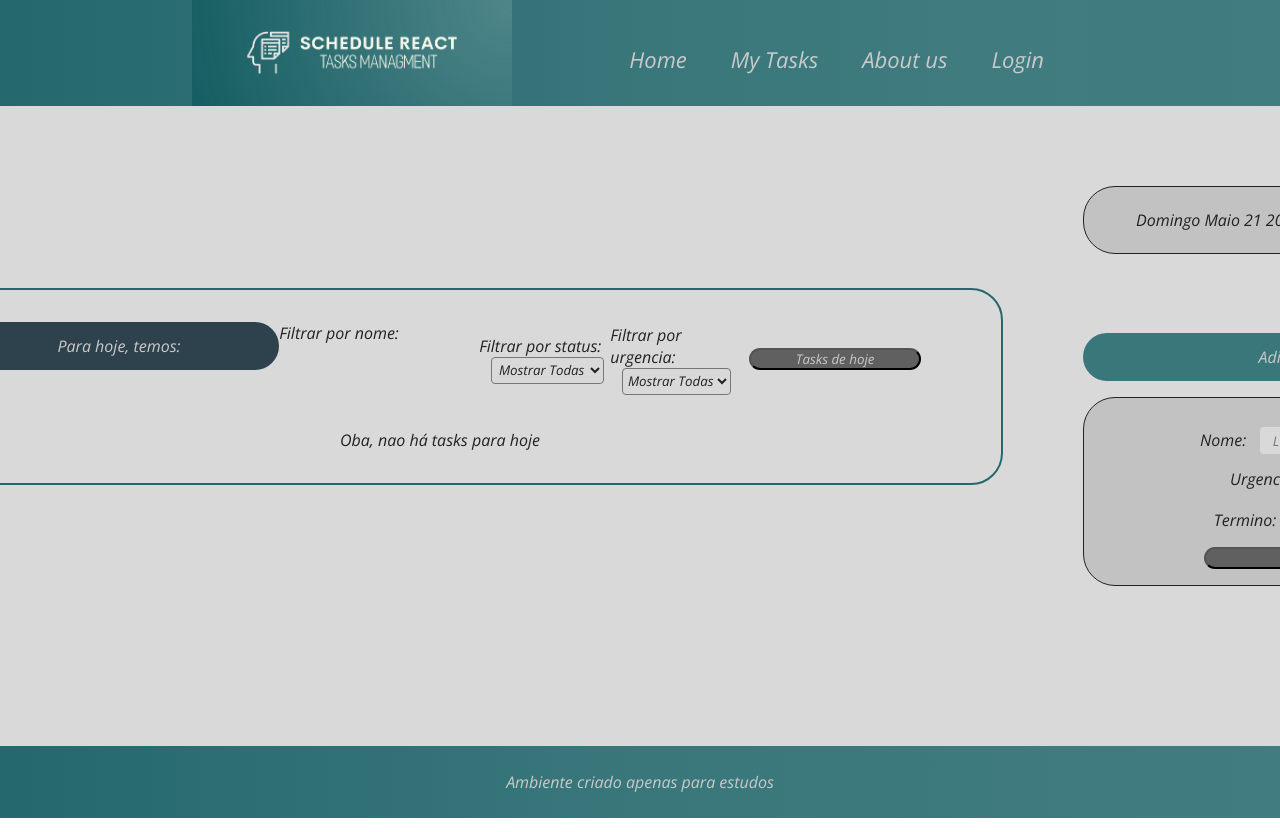
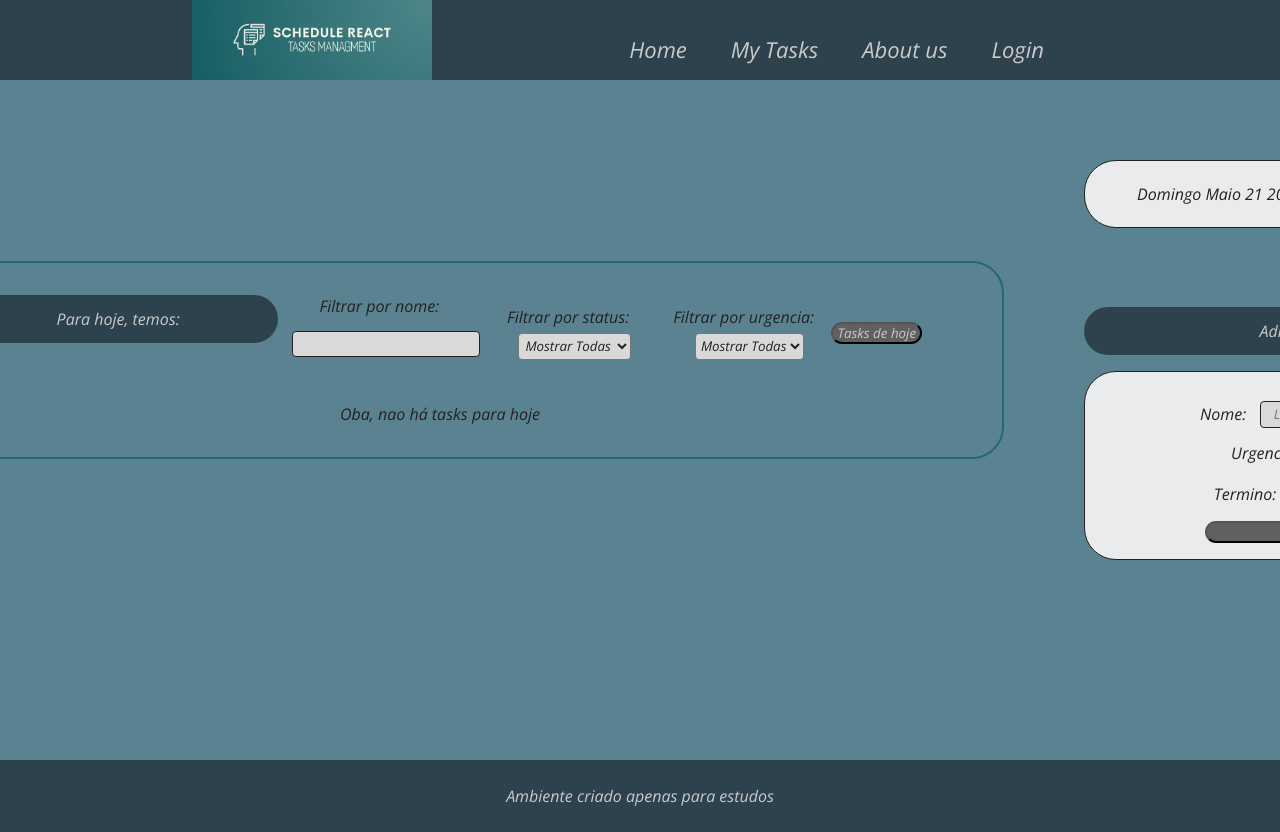
Before and after one commit to arturwatana/schedule-react, a React (Vite) app: page /mytasks in a window 1280 px wide. Shown: the top 832 px of the page. Built offline with nearby package versions, Linux system fonts and the light colour scheme; data requests are answered from the project's data file.

Commit message:
fix: styles

```diff
--- a/src/Components/TaskCard/TaskCard.module.css
+++ b/src/Components/TaskCard/TaskCard.module.css
@@ -1,9 +1,10 @@
 .taskCard {
-  background-color: #6a6a6a;
+  background-color: #eaebed;
   border-radius: 1em;
   margin: 1em;
   width: 20em;
   height: 13em;
+  box-shadow: 10px 5px 10px #222;
 }
 
 .taskCard div > p {
@@ -11,7 +12,7 @@
 }
 
 .taskCardTittle {
-  background-color: #4f9f74;
+  background-color: #98dad9;
   border-radius: 1em 1em 0 0;
   color: #222;
   height: 20%;
@@ -20,8 +21,10 @@
   padding-left: 1em;
   font-weight: bold;
 }
-
 .taskCard div > p > span {
   color: #222;
   font-weight: bold;
 }
+.taskCard div > p {
+  color: #222;
+}
--- a/src/Components/TimeCounter/TimeCounter.module.css
+++ b/src/Components/TimeCounter/TimeCounter.module.css
@@ -1,5 +1,5 @@
 .timer {
-  background-color: #c3c2c2;
+  background-color: #98dad9;
   border: 1px solid #222;
   text-align: center;
   border-radius: 2em;
--- a/src/Components/form/AddTaskForm.module.css
+++ b/src/Components/form/AddTaskForm.module.css
@@ -11,7 +11,7 @@
   display: flex;
   align-items: center;
   justify-content: center;
-  background-color: #3a777b;
+  background-color: #2e424d;
   border-radius: 2em;
 }
 
@@ -20,7 +20,7 @@
   margin-top: 1em;
   display: flex;
   flex-direction: column;
-  background-color: #c3c2c2;
+  background-color: #eaebed;
   align-items: center;
   width: 100%;
   border-radius: 2em;
--- a/src/Components/form/Input/Input.module.css
+++ b/src/Components/form/Input/Input.module.css
@@ -10,4 +10,12 @@
   margin: 1em 0 1em 1em;
   border: none;
   padding: 0 1em 0 1em;
+  border: 1px solid #222;
 }
+
+.nameFilter {
+  display: flex;
+  flex-direction: column;
+  justify-content: center;
+  align-items: center;
+}
--- a/src/Components/form/Select/Select.module.css
+++ b/src/Components/form/Select/Select.module.css
@@ -15,6 +15,13 @@
   text-align: center;
 }
 
-.margin-left {
-  margin-top: 0.5em;
+.selectFilter {
+  display: flex;
+  flex-direction: column;
+  align-items: center;
+  width: 100%;
 }
+
+.selectFilter label {
+  margin-bottom: 0.3em;
+}
--- a/src/Components/layout/Clock/Clock.module.css
+++ b/src/Components/layout/Clock/Clock.module.css
@@ -1,5 +1,5 @@
 .clock {
-  background-color: #c3c2c2;
+  background-color: #eaebed;
   border: 1px solid #222;
   text-align: center;
   border-radius: 2em;
--- a/src/Components/layout/Container/Container.module.css
+++ b/src/Components/layout/Container/Container.module.css
@@ -1,9 +1,9 @@
 .container {
-  background-color: #d9d9d9;
+  background-color: #5b8291;
   padding-top: 5em;
   padding-bottom: 2em;
 }
 
 .minHeight {
-  min-height: 80vh;
+  min-height: 85vh;
 }
--- a/src/Components/layout/Footer/Footer.module.css
+++ b/src/Components/layout/Footer/Footer.module.css
@@ -1,11 +1,5 @@
 .footer {
-  background: rgb(37, 105, 109);
-  background: linear-gradient(
-    90deg,
-    rgba(37, 105, 109, 1) 0%,
-    rgba(57, 119, 123, 1) 50%,
-    rgba(65, 124, 128, 1) 100%
-  );
+  background: #2e424d;
   display: flex;
   justify-content: center;
   align-items: center;
--- a/src/Components/layout/NavBar/NavBar.module.css
+++ b/src/Components/layout/NavBar/NavBar.module.css
@@ -1,37 +1,51 @@
 .navBar img {
-  width: 20em;
+  width: 15em;
+  background-color: #2e424d;
 }
 
 .navBar {
   display: flex;
   width: 100%;
   justify-content: center;
-  background: rgb(37, 105, 109);
-  background: linear-gradient(
-    90deg,
-    rgba(37, 105, 109, 1) 0%,
-    rgba(57, 119, 123, 1) 50%,
-    rgba(65, 124, 128, 1) 100%
-  );
-}
-
-@keyframes bgGradient {
+  background: #2e424d;
+  height: 5em;
 }
 
 .navBar nav {
   width: 70%;
   display: flex;
   justify-content: space-between;
-  align-items: flex-end;
+  align-items: center;
+}
+
+.navBar nav a {
+  text-decoration: none;
 }
 
 .navBar nav > ul {
+  height: 100%;
+  align-items: flex-end;
+  padding-bottom: 1em;
   display: flex;
   list-style: none;
-  margin-bottom: 2em;
 }
 
 .navBar nav > ul > li {
   margin-right: 2em;
   font-size: 22px;
 }
+
+.logo {
+  display: flex;
+  justify-content: center;
+  align-items: center;
+  font-size: 25px;
+}
+
+.logo h1 {
+  margin-left: 0.5em;
+}
+
+.reactLogo {
+  font-size: 50px;
+}
```
